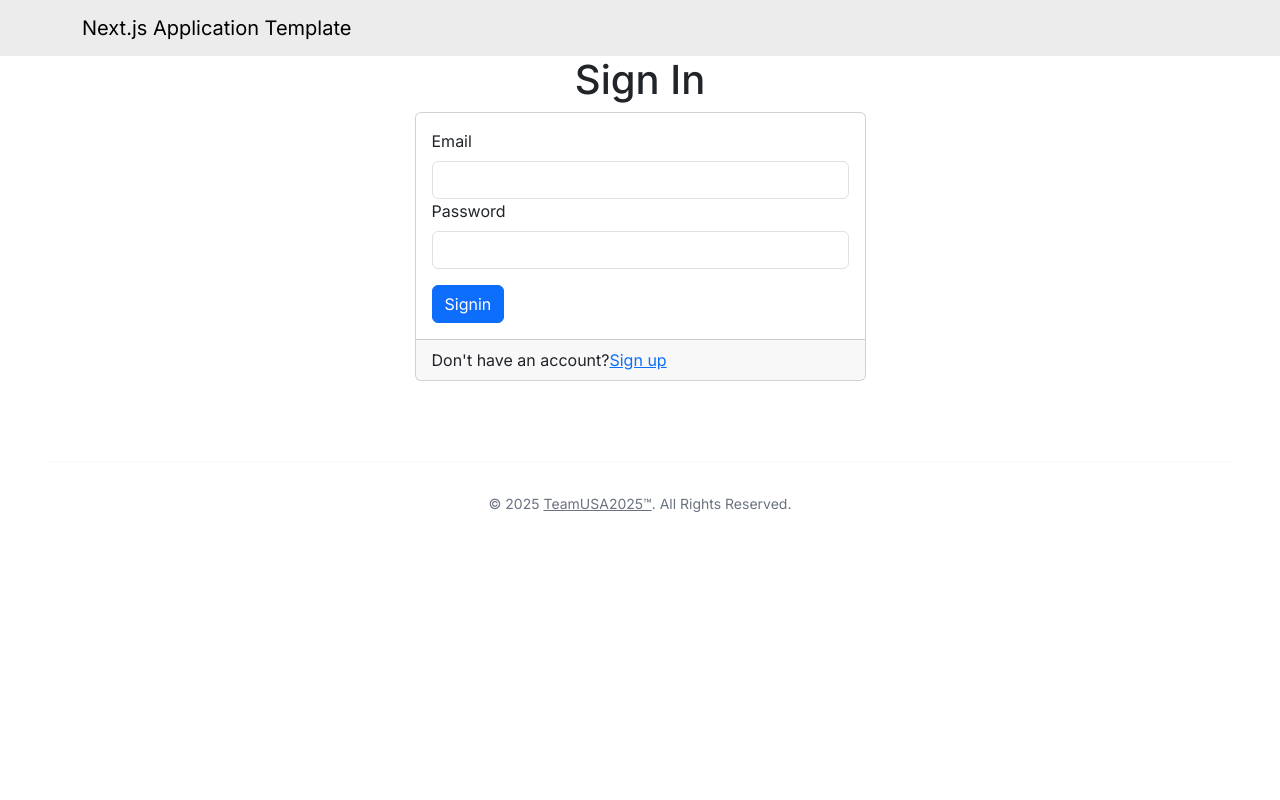
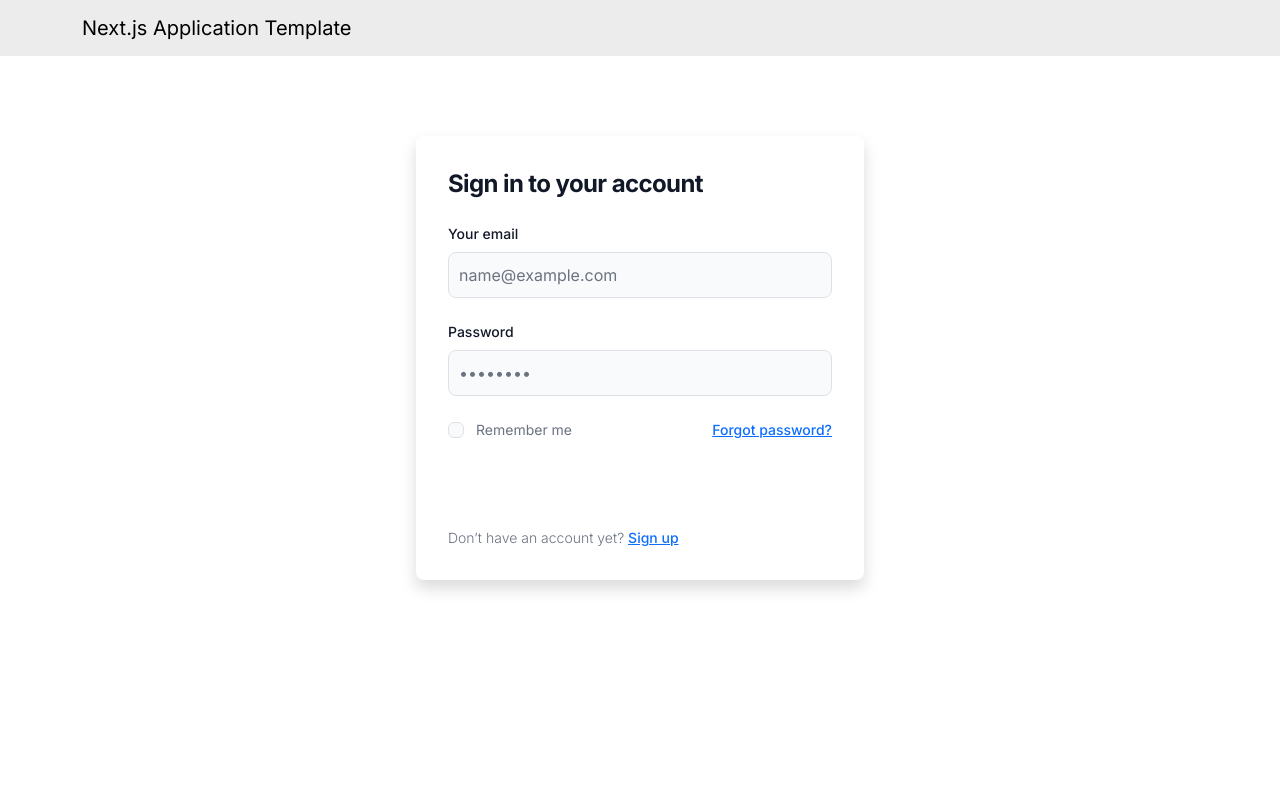
Before and after one commit to teamusa2025/teamusa2025-project, a Next.js app: page /auth/signin in a window 1280 px wide. Shown: the top 800 px of the page. Built offline with nearby package versions, Linux system fonts and the light colour scheme; no server answers.

Commit message:
template; didnt fix lint errors completely

```diff
--- a/src/app/auth/signin/page.tsx
+++ b/src/app/auth/signin/page.tsx
@@ -1,6 +1,7 @@
 'use client';
 
 import { signIn } from 'next-auth/react';
+import Image from 'next/image';
 import { Button, Card, Col, Container, Form, Row } from 'react-bootstrap';
 
 /** The sign in page. */
@@ -25,36 +26,105 @@
   };
 
   return (
-    <main>
-      <Container>
-        <Row className="justify-content-center">
-          <Col xs={5}>
-            <h1 className="text-center">Sign In</h1>
-            <Card>
-              <Card.Body>
-                <Form method="post" onSubmit={handleSubmit}>
-                  <Form.Group controlId="formBasicEmail">
-                    <Form.Label>Email</Form.Label>
-                    <input name="email" type="text" className="form-control" />
-                  </Form.Group>
-                  <Form.Group>
-                    <Form.Label>Password</Form.Label>
-                    <input name="password" type="password" className="form-control" />
-                  </Form.Group>
-                  <Button type="submit" className="mt-3">
-                    Signin
-                  </Button>
-                </Form>
-              </Card.Body>
-              <Card.Footer>
-                Don&apos;t have an account?
-                <a href="/auth/signup">Sign up</a>
-              </Card.Footer>
-            </Card>
-          </Col>
-        </Row>
-      </Container>
-    </main>
+    <section className="bg-white-50 dark:bg-gray-900">
+      <div className="mx-auto mt-20 flex flex-col items-center px-6 py-8 md:h-screen lg:py-0">
+        <div
+          className="w-full rounded-lg bg-white shadow dark:border dark:border-gray-700 dark:bg-gray-800
+        sm:max-w-md md:mt-0 xl:p-0"
+        >
+          <div className="space-y-4 p-6 sm:p-8 md:space-y-6">
+            <h1 className="text-xl font-bold leading-tight tracking-tight text-gray-900 dark:text-white md:text-2xl">
+              Sign in to your account
+            </h1>
+            <form className="space-y-4 md:space-y-6" action="#">
+              <div>
+                <label
+                  htmlFor="email"
+                  className="mb-2 block text-sm font-medium text-gray-900 dark:text-white"
+                >
+                  Your email
+                </label>
+                <input
+                  type="email"
+                  name="email"
+                  id="email"
+                  className="focus:ring-primary-600 focus:border-primary-600 block w-full rounded-lg border
+                  border-gray-300 bg-gray-50 p-2.5 text-gray-900 dark:border-gray-600 dark:bg-gray-700 dark:text-white
+                  dark:placeholder:text-gray-400 dark:focus:border-blue-500 dark:focus:ring-blue-500"
+                  placeholder="name@example.com"
+                  required
+                />
+              </div>
+              <div>
+                <label
+                  htmlFor="password"
+                  className="mb-2 block text-sm font-medium text-gray-900 dark:text-white"
+                >
+                  Password
+                </label>
+                <input
+                  type="password"
+                  name="password"
+                  id="password"
+                  placeholder="••••••••"
+                  className="focus:ring-primary-600 focus:border-primary-600 block w-full rounded-lg border
+                  border-gray-300 bg-gray-50 p-2.5 text-gray-900 dark:border-gray-600 dark:bg-gray-700 dark:text-white
+                  dark:placeholder:text-gray-400 dark:focus:border-blue-500 dark:focus:ring-blue-500"
+                  required
+                />
+              </div>
+              <div className="flex items-center justify-between">
+                <div className="flex items-start">
+                  <div className="flex h-5 items-center">
+                    <input
+                      id="remember"
+                      aria-describedby="remember"
+                      type="checkbox"
+                      className="focus:ring-3 focus:ring-primary-300 dark:focus:ring-primary-600 size-4 rounded border
+                      border-gray-300 bg-gray-50 dark:border-gray-600 dark:bg-gray-700 dark:ring-offset-gray-800"
+                      required
+                    />
+                  </div>
+                  <div className="ml-3 text-sm">
+                    <label
+                      htmlFor="remember"
+                      className="text-gray-500 dark:text-gray-300"
+                    >
+                      Remember me
+                    </label>
+                  </div>
+                </div>
+                <a
+                  href="/"
+                  className="text-primary-600 dark:text-primary-500 text-sm font-medium hover:underline"
+                >
+                  Forgot password?
+                </a>
+              </div>
+              <button
+                type="submit"
+                className="bg-primary-600 hover:bg-primary-700 focus:ring-primary-300 dark:bg-primary-600
+                dark:hover:bg-primary-700 dark:focus:ring-primary-800 w-full rounded-lg px-5 py-2.5
+                text-center text-sm font-medium text-white focus:outline-none
+                focus:ring-4"
+              >
+                Sign in
+              </button>
+              <p className="text-sm font-light text-gray-500 dark:text-gray-400">
+                Don’t have an account yet?
+                {' '}
+                <a
+                  href="/"
+                  className="text-primary-600 dark:text-primary-500 font-medium hover:underline"
+                >
+                  Sign up
+                </a>
+              </p>
+            </form>
+          </div>
+        </div>
+      </div>
+    </section>
   );
 };
 
```
